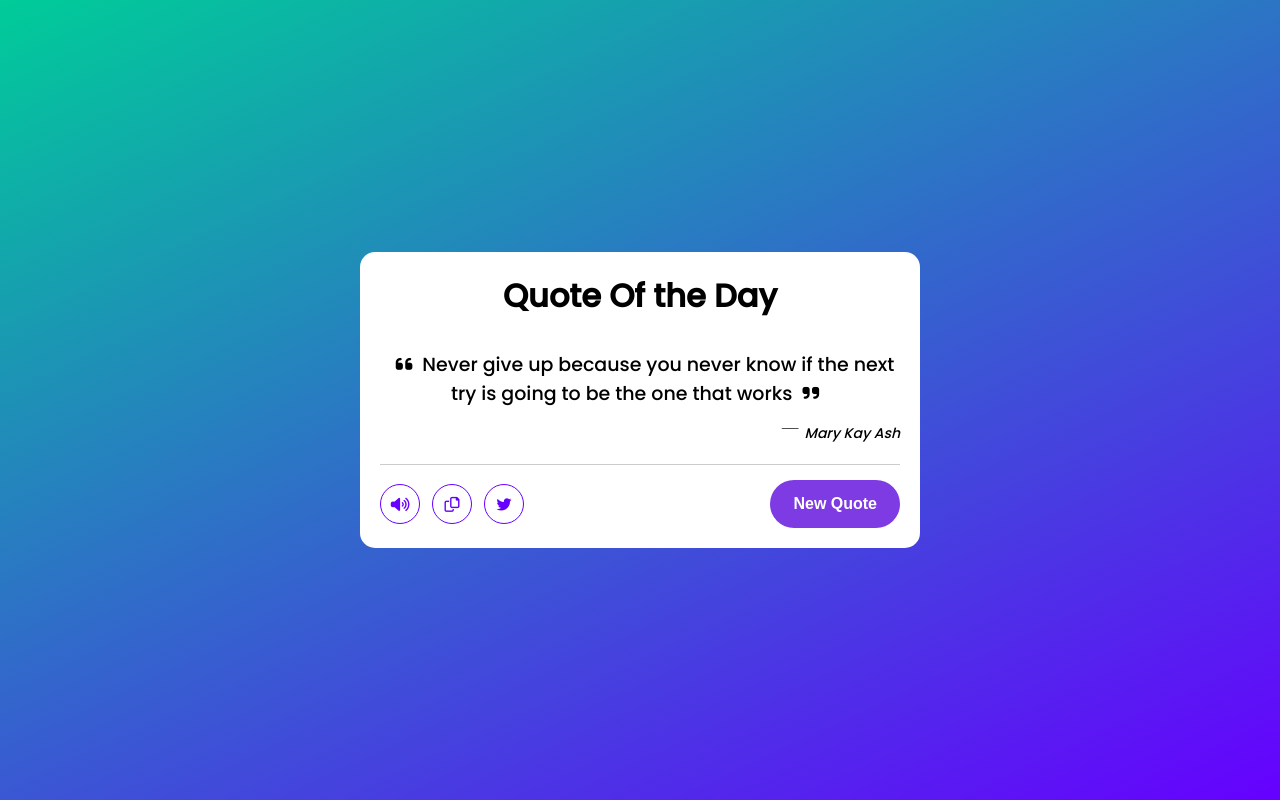
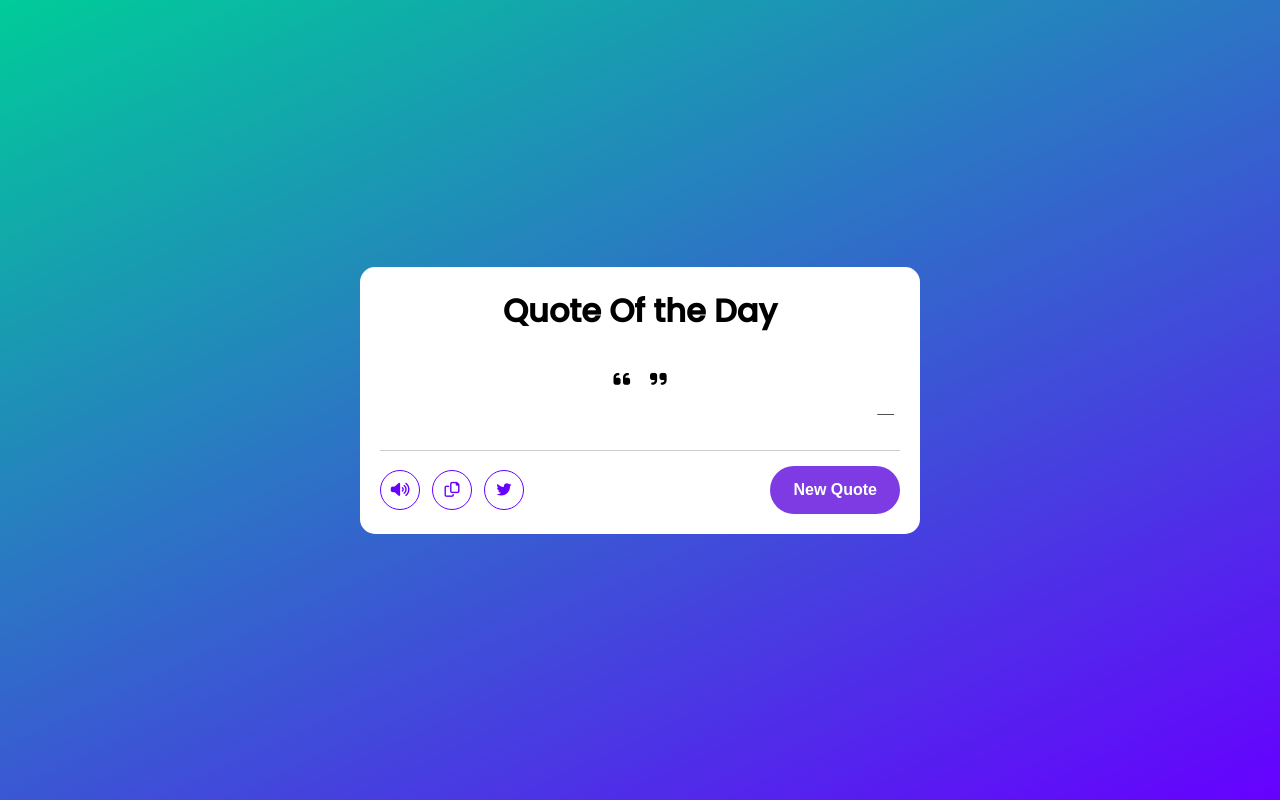
Before and after one commit to OmarElbedwehy/Random-Quotes-Api, a plain HTML site: page index.html in a window 1280 px wide. Drawn offline with Linux system fonts and the light colour scheme; no server answers.

Commit message:
Update index.html

```diff
--- a/index.html
+++ b/index.html
@@ -14,8 +14,8 @@
             <div class="container">
                 <h1>Quote Of the Day</h1>
                 <div id="quote">
-                    <p><i class="fa-solid fa-quote-left"></i><label id="quotes">Never give up because you never know if the next try is going to be the one that works</label><i class="fa-solid fa-quote-right"></i></p>
-                    <p id="author"><span>__</span>Mary Kay Ash</p>
+                    <p><i class="fa-solid fa-quote-left"></i><label id="quotes"></label><i class="fa-solid fa-quote-right"></i></p>
+                    <p id="author"><span>__</span></p>
                 </div>
                 <div id="options">
                     <div class="right">
```
